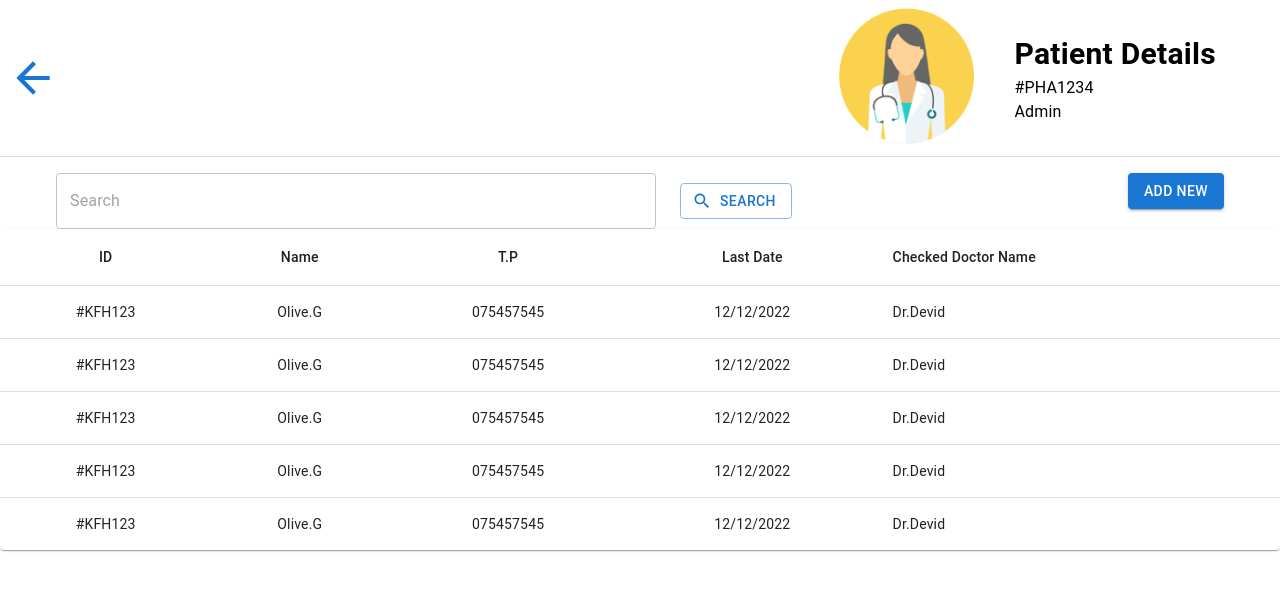
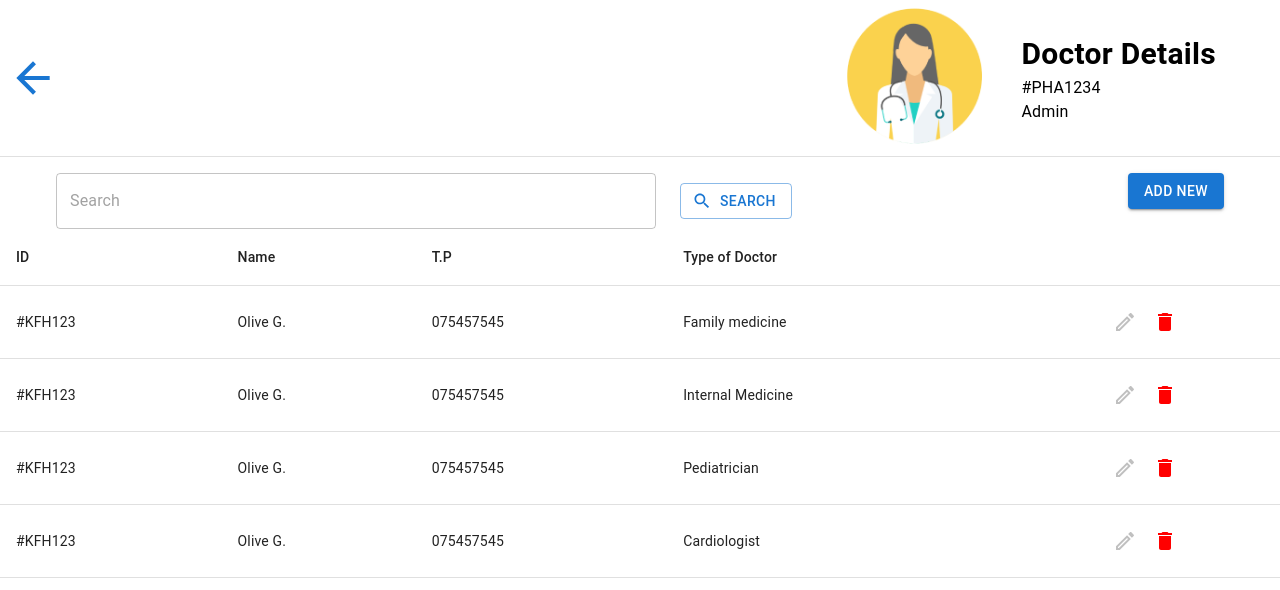
Before and after one commit to Dinithaudayakumara/Patient-care-frontend, a React (Create React App) app: page /admin/doctor in a window 1280 px wide. Shown: the top 590 px of the page. Built offline with nearby package versions, Linux system fonts and the light colour scheme.

Commit message:
Changes made in admin's  user detail section dashborad page

```diff
--- a/src/Layouts/Admin/AdminDoctorTable.js
+++ b/src/Layouts/Admin/AdminDoctorTable.js
@@ -1,52 +1,63 @@
+import {
+  Grid,
+  IconButton,
+  Table,
+  TableBody,
+  TableCell,
+  TableHead,
+  TableRow,
+} from "@mui/material";
 import React from "react";
-import Table from "@mui/material/Table";
-import TableBody from "@mui/material/TableBody";
-import TableCell from "@mui/material/TableCell";
-import TableContainer from "@mui/material/TableContainer";
-import TableHead from "@mui/material/TableHead";
-import TableRow from "@mui/material/TableRow";
-import Paper from "@mui/material/Paper";
-
-function createData(id, name, number, date, doctorname) {
-  return { id, name, number, date, doctorname };
-}
+import DeleteIcon from "@mui/icons-material/Delete";
+import EditOutlinedIcon from "@mui/icons-material/EditOutlined";
 
 const rows = [
-  createData("#KFH123", "Olive.G", "075457545", "12/12/2022", "Dr.Devid"),
-  createData("#KFH123", "Olive.G", "075457545", "12/12/2022", "Dr.Devid"),
-  createData("#KFH123", "Olive.G", "075457545", "12/12/2022", "Dr.Devid"),
-  createData("#KFH123", "Olive.G", "075457545", "12/12/2022", "Dr.Devid"),
-  createData("#KFH123", "Olive.G", "075457545", "12/12/2022", "Dr.Devid"),
+  { id: "#KFH123", name: "Olive G.", number:"075457545", typeofdoctor:"Family medicine"},
+  { id: "#KFH123", name: "Olive G.", number:"075457545", typeofdoctor:"Internal Medicine"},
+  { id: "#KFH123", name: "Olive G.", number:"075457545", typeofdoctor:"Pediatrician"},
+  { id: "#KFH123", name: "Olive G.", number:"075457545", typeofdoctor:"Cardiologist"},
+
 ];
 
 export default function BasicTable() {
   return (
-    <TableContainer component={Paper}>
-      <Table sx={{ minWidth: 650 }} aria-label="simple table">
+    <div>
+      <Table>
         <TableHead>
           <TableRow>
-            <TableCell align="center">ID</TableCell>
-            <TableCell align="center">Name</TableCell>
-            <TableCell align="center">T.P</TableCell>
-            <TableCell align="center">Last Date</TableCell>
-            <TableCell align="left">Checked Doctor Name</TableCell>
+            <TableCell>ID</TableCell>
+            <TableCell>Name</TableCell>
+            <TableCell>T.P</TableCell>
+            <TableCell>Type of Doctor</TableCell>
+            <TableCell></TableCell>
           </TableRow>
         </TableHead>
         <TableBody>
-          {rows.map((row) => (
-            <TableRow
-              key={row.name}
-              sx={{ "&:last-child td, &:last-child th": { border: 0 } }}
-            >
-              <TableCell align="center"> {row.id}</TableCell>
-              <TableCell align="center">{row.name}</TableCell>
-              <TableCell align="center">{row.number}</TableCell>
-              <TableCell align="center">{row.date}</TableCell>
-              <TableCell align="left">{row.doctorname}</TableCell>
+          {rows.map((row, key) => (
+            <TableRow key={key} hover>
+              <TableCell>{row.id}</TableCell>
+              <TableCell>{row.name}</TableCell>
+              <TableCell>{row.number}</TableCell>
+              <TableCell>{row.typeofdoctor}</TableCell>
+              <TableCell>
+
+
+                <Grid container justifyContent="center">
+                  <Grid item>
+                    <IconButton color="secondary">
+                      <EditOutlinedIcon style={{ color: "silver" }} />
+                    </IconButton>
+                  </Grid>
+                  <Grid item>
+                    <IconButton color="primary">
+                      <DeleteIcon style={{ color: "red" }} />
+                    </IconButton>
+                  </Grid>
+                </Grid></TableCell>
             </TableRow>
           ))}
         </TableBody>
       </Table>
-    </TableContainer>
+    </div>
   );
 }
--- a/src/Layouts/Admin/AdminPatientTable.js
+++ b/src/Layouts/Admin/AdminPatientTable.js
@@ -1,52 +1,65 @@
+import {
+  Grid,
+  IconButton,
+  Table,
+  TableBody,
+  TableCell,
+  TableHead,
+  TableRow,
+} from "@mui/material";
 import React from "react";
-import Table from "@mui/material/Table";
-import TableBody from "@mui/material/TableBody";
-import TableCell from "@mui/material/TableCell";
-import TableContainer from "@mui/material/TableContainer";
-import TableHead from "@mui/material/TableHead";
-import TableRow from "@mui/material/TableRow";
-import Paper from "@mui/material/Paper";
-
-function createData(id, name, number, date, doctorname) {
-  return { id, name, number, date, doctorname };
-}
+import DeleteIcon from "@mui/icons-material/Delete";
+import EditOutlinedIcon from "@mui/icons-material/EditOutlined";
 
 const rows = [
-  createData("#KFH123", "Olive.G", "075457545", "12/12/2022", "Dr.Devid"),
-  createData("#KFH123", "Olive.G", "075457545", "12/12/2022", "Dr.Devid"),
-  createData("#KFH123", "Olive.G", "075457545", "12/12/2022", "Dr.Devid"),
-  createData("#KFH123", "Olive.G", "075457545", "12/12/2022", "Dr.Devid"),
-  createData("#KFH123", "Olive.G", "075457545", "12/12/2022", "Dr.Devid"),
+  { id: "#KFH123", name: "Olive G.", number:"075457545", date:"12/12/2022", doctorname:"Dr.Devid"},
+  { id: "#KFH123", name: "Olive G.", number:"075457545", date:"12/12/2022", doctorname:"Dr.Devid"},
+  { id: "#KFH123", name: "Olive G.", number:"075457545", date:"12/12/2022", doctorname:"Dr.Devid"},
+  { id: "#KFH123", name: "Olive G.", number:"075457545", date:"12/12/2022", doctorname:"Dr.Devid"},
+
 ];
 
 export default function BasicTable() {
   return (
-    <TableContainer component={Paper}>
-      <Table sx={{ minWidth: 650 }} aria-label="simple table">
+    <div>
+      <Table>
         <TableHead>
           <TableRow>
-            <TableCell align="center">ID</TableCell>
-            <TableCell align="center">Name</TableCell>
-            <TableCell align="center">T.P</TableCell>
-            <TableCell align="center">Last Date</TableCell>
-            <TableCell align="left">Checked Doctor Name</TableCell>
+            <TableCell>ID</TableCell>
+            <TableCell>Name</TableCell>
+            <TableCell>T.P</TableCell>
+            <TableCell>Date</TableCell>
+            <TableCell>Checked Doctor Name</TableCell>
+            <TableCell></TableCell>
           </TableRow>
         </TableHead>
         <TableBody>
-          {rows.map((row) => (
-            <TableRow
-              key={row.name}
-              sx={{ "&:last-child td, &:last-child th": { border: 0 } }}
-            >
-              <TableCell align="center"> {row.id}</TableCell>
-              <TableCell align="center">{row.name}</TableCell>
-              <TableCell align="center">{row.number}</TableCell>
-              <TableCell align="center">{row.date}</TableCell>
-              <TableCell align="left">{row.doctorname}</TableCell>
+          {rows.map((row, key) => (
+            <TableRow key={key} hover>
+              <TableCell>{row.id}</TableCell>
+              <TableCell>{row.name}</TableCell>
+              <TableCell>{row.number}</TableCell>
+              <TableCell>{row.date}</TableCell>
+              <TableCell>{row.doctorname}</TableCell>
+              <TableCell>
+
+
+                <Grid container justifyContent="center">
+                  <Grid item>
+                    <IconButton color="secondary">
+                      <EditOutlinedIcon style={{ color: "silver" }} />
+                    </IconButton>
+                  </Grid>
+                  <Grid item>
+                    <IconButton color="primary">
+                      <DeleteIcon style={{ color: "red" }} />
+                    </IconButton>
+                  </Grid>
+                </Grid></TableCell>
             </TableRow>
           ))}
         </TableBody>
       </Table>
-    </TableContainer>
+    </div>
   );
 }
--- a/src/Layouts/Admin/AdminPharmacistTable.js
+++ b/src/Layouts/Admin/AdminPharmacistTable.js
@@ -1,52 +1,63 @@
+import {
+  Grid,
+  IconButton,
+  Table,
+  TableBody,
+  TableCell,
+  TableHead,
+  TableRow,
+} from "@mui/material";
 import React from "react";
-import Table from "@mui/material/Table";
-import TableBody from "@mui/material/TableBody";
-import TableCell from "@mui/material/TableCell";
-import TableContainer from "@mui/material/TableContainer";
-import TableHead from "@mui/material/TableHead";
-import TableRow from "@mui/material/TableRow";
-import Paper from "@mui/material/Paper";
-
-function createData(id, name, number, date, doctorname) {
-  return { id, name, number, date, doctorname };
-}
+import DeleteIcon from "@mui/icons-material/Delete";
+import EditOutlinedIcon from "@mui/icons-material/EditOutlined";
 
 const rows = [
-  createData("#KFH123", "Olive.G", "075457545", "12/12/2022", "Dr.Devid"),
-  createData("#KFH123", "Olive.G", "075457545", "12/12/2022", "Dr.Devid"),
-  createData("#KFH123", "Olive.G", "075457545", "12/12/2022", "Dr.Devid"),
-  createData("#KFH123", "Olive.G", "075457545", "12/12/2022", "Dr.Devid"),
-  createData("#KFH123", "Olive.G", "075457545", "12/12/2022", "Dr.Devid"),
+  { id: "#KFH123", name: "Olive G.", number:"075457545", location:"Colombo 07"},
+  { id: "#KFH123", name: "Olive G.", number:"075457545", location:"Colombo 07"},
+  { id: "#KFH123", name: "Olive G.", number:"075457545", location:"Colombo 07"},
+  { id: "#KFH123", name: "Olive G.", number:"075457545", location:"Colombo 07"},
+
 ];
 
 export default function BasicTable() {
   return (
-    <TableContainer component={Paper}>
-      <Table sx={{ minWidth: 650 }} aria-label="simple table">
+    <div>
+      <Table>
         <TableHead>
           <TableRow>
-            <TableCell align="center">ID</TableCell>
-            <TableCell align="center">Name</TableCell>
-            <TableCell align="center">T.P</TableCell>
-            <TableCell align="center">Last Date</TableCell>
-            <TableCell align="left">Checked Doctor Name</TableCell>
+            <TableCell>ID</TableCell>
+            <TableCell>Name</TableCell>
+            <TableCell>T.P</TableCell>
+            <TableCell>Location</TableCell>
+            <TableCell></TableCell>
           </TableRow>
         </TableHead>
         <TableBody>
-          {rows.map((row) => (
-            <TableRow
-              key={row.name}
-              sx={{ "&:last-child td, &:last-child th": { border: 0 } }}
-            >
-              <TableCell align="center"> {row.id}</TableCell>
-              <TableCell align="center">{row.name}</TableCell>
-              <TableCell align="center">{row.number}</TableCell>
-              <TableCell align="center">{row.date}</TableCell>
-              <TableCell align="left">{row.doctorname}</TableCell>
+          {rows.map((row, key) => (
+            <TableRow key={key} hover>
+              <TableCell>{row.id}</TableCell>
+              <TableCell>{row.name}</TableCell>
+              <TableCell>{row.number}</TableCell>
+              <TableCell>{row.location}</TableCell>
+              <TableCell>
+
+
+                <Grid container justifyContent="center">
+                  <Grid item>
+                    <IconButton color="secondary">
+                      <EditOutlinedIcon style={{ color: "silver" }} />
+                    </IconButton>
+                  </Grid>
+                  <Grid item>
+                    <IconButton color="primary">
+                      <DeleteIcon style={{ color: "red" }} />
+                    </IconButton>
+                  </Grid>
+                </Grid></TableCell>
             </TableRow>
           ))}
         </TableBody>
       </Table>
-    </TableContainer>
+    </div>
   );
 }
--- a/src/Layouts/Admin/AdminTopNav.js
+++ b/src/Layouts/Admin/AdminTopNav.js
@@ -2,7 +2,7 @@ import { Divider, Grid, Typography } from "@mui/material";
 import React from "react";
 import BackButton from "../../components/common/Adminhome/BackButton";
 
-export default function AdminTopNav({ image }) {
+export default function AdminTopNav({ image, userType }) {
   return (
     <div>
       <Grid
@@ -23,7 +23,7 @@ export default function AdminTopNav({ image }) {
             </Grid>
             <Grid item style={{ textAlign: "left" }}>
               <Typography sx={{ fontSize: 30 }}>
-                <b>Patient Details</b>
+                <b>{userType}</b>
               </Typography>
               <Typography>#PHA1234</Typography>
               <Typography>Admin</Typography>
--- a/src/Layouts/Admin/DoctorAccountDashborad.js
+++ b/src/Layouts/Admin/DoctorAccountDashborad.js
@@ -7,7 +7,7 @@ import AdminDoctorTable from "./AdminDoctorTable";
 export default function DoctorAccountDashborad() {
   return (
     <div>
-      <AdminTopNav image={DoctorPic} />
+      <AdminTopNav image={DoctorPic} userType="Doctor Details" />
       <SearchBarWithButton />
       <AdminDoctorTable />
     </div>
--- a/src/Layouts/Admin/PatientAccountDashborad.js
+++ b/src/Layouts/Admin/PatientAccountDashborad.js
@@ -7,7 +7,7 @@ import AdminTopNav from "./AdminTopNav";
 export default function PatientAccountDashborad() {
   return (
     <div>
-      <AdminTopNav image={PatientPic} />
+      <AdminTopNav image={PatientPic} userType="Patient Details" />
       <SearchBarWithButton />
       <AdminPatientTable />
     </div>
--- a/src/Layouts/Admin/PharmacistAccountDashborad.js
+++ b/src/Layouts/Admin/PharmacistAccountDashborad.js
@@ -7,7 +7,7 @@ import AdminPharmacistTable from "./AdminPharmacistTable";
 export default function PharmacistAccountDashborad() {
   return (
     <div>
-      <AdminTopNav image={Pharmacistpic} />
+      <AdminTopNav image={Pharmacistpic} userType="Pharmacist Details" />
       <SearchBarWithButton />
       <AdminPharmacistTable />
     </div>
```
Also changed, not shown: src/Layouts/Admin/HomePage.js (+5 -3 lines).
